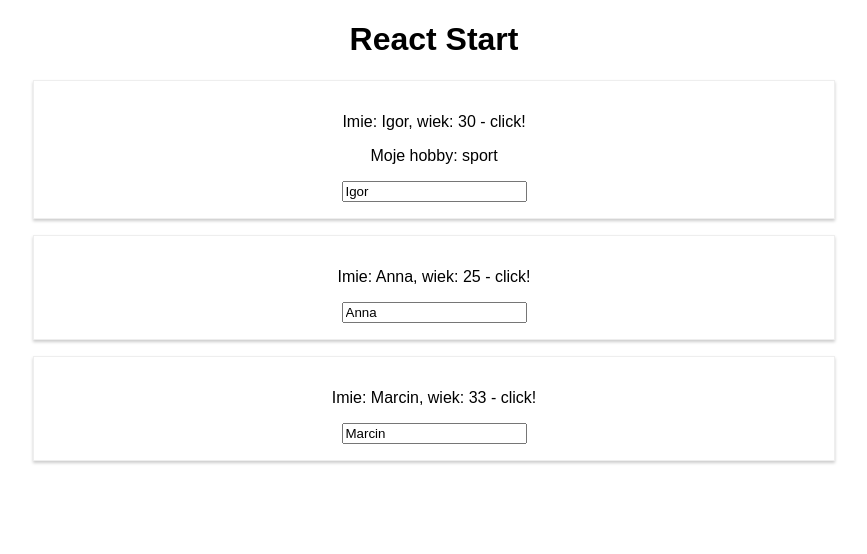
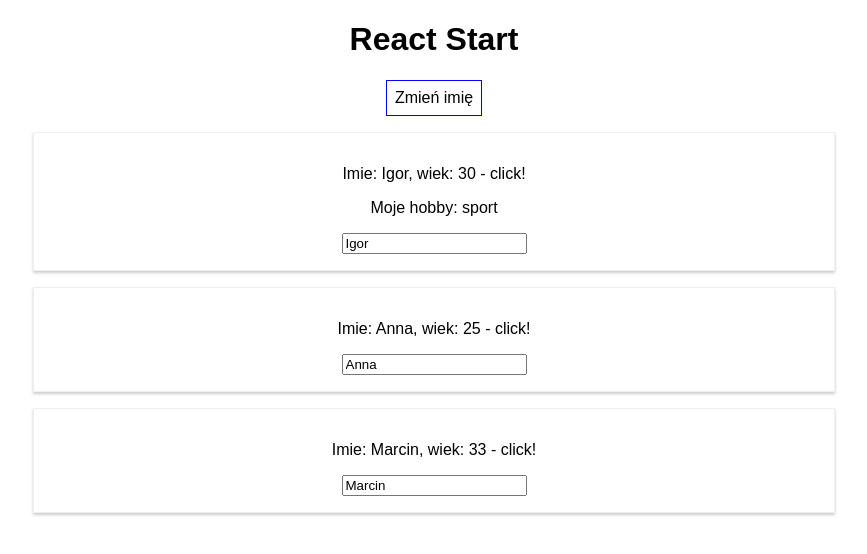
Before and after one commit to IgorSzczerbicki/react_start, a React (Create React App) app: page / in a window 1280 px wide. Shown: the top 554 px of the page, without its empty margins (206-1073 px from the left). Built offline with nearby package versions, Linux system fonts and the light colour scheme.

Commit message:
CSS w linii (w JS)

```diff
--- a/src/App.js
+++ b/src/App.js
@@ -26,15 +26,27 @@
 				{name: event.target.value, age: 30},
 				{name: 'Anna', age: 25},
 				{name: 'Marcin', age: 33}
-			]});
+			]
+		});
 	};
 
 	render() {
+		const btnStyle = {
+			backgroundColor: 'white',
+			font: 'inherit',
+			border: '1px solid blue',
+			padding: '8px',
+			cursor: 'pointer'
+		};
+
 		return (
 			<div className="App">
 				<h1>React Start</h1>
-				{/*<button onClick={this.switchNameHandler.bind(this, 0)}>Zmień osobę</button>
-				<button onClick={() => this.switchNameHandler(0)}>Zmień osobę</button>*/}
+				<button
+					style = {btnStyle}
+					onClick={this.switchNameHandler.bind(this, "reset")}>Zmień imię
+				</button>
+				{/*<button onClick={() => this.switchNameHandler(0)}>Zmień osobę</button>*/}
 				<Person
 					name={this.state.persons[0].name}
 					age = {this.state.persons[0].age}
```
